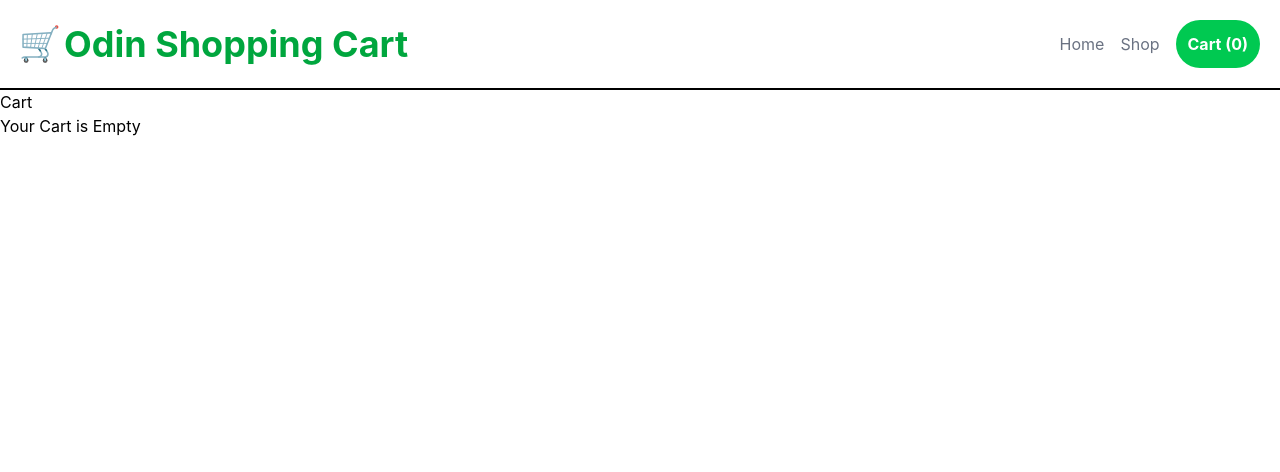
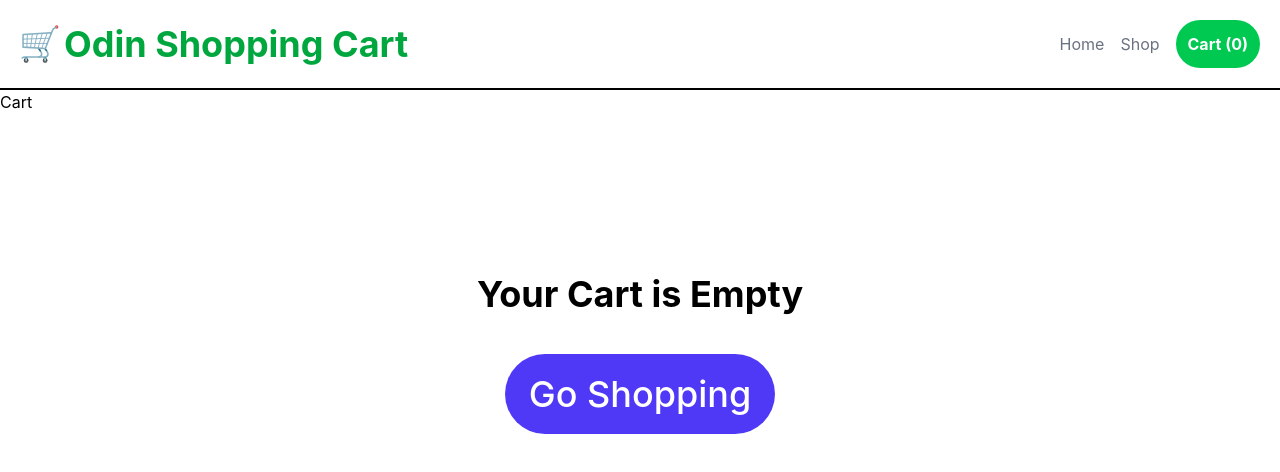
Before and after one commit to Fakecloak/odinProject-shopping-cart, a React (Vite) app: page /cart in a window 1280 px wide. Shown: the top 472 px of the page. Built offline with nearby package versions, Linux system fonts and the light colour scheme.

Commit message:
implement button with NavLink hook to redirect Shop in Empty Cart Page

```diff
--- a/src/components/CartSummary.jsx
+++ b/src/components/CartSummary.jsx
@@ -1,3 +1,4 @@
+import { NavLink } from "react-router";
 function CartSummary({cart}) {
     const totalPrice = cart.reduce(
         (total, item) => total + item.price * item.quantity, 0
@@ -6,7 +7,16 @@ function CartSummary({cart}) {
     return(
         <div>
             {cart.length === 0 ?
-                (<h1>Your Cart is Empty</h1>) : (<h2>Cart Total: ${totalPrice.toFixed(2)}</h2>)
+                (<div className="mx-auto my-40 gap-10 flex flex-col justify-center font-bold text-4xl items-center">
+                <h1 className="">Your Cart is Empty</h1>
+                <NavLink to='/shop'>
+                    <button className="flex px-6 py-5 font-medium bg-indigo-600 hover:bg-indigo-400 hover:shadow-2xl text-white rounded-full">Go Shopping</button>
+                </NavLink>
+                </div>) //if cart empty
+                :
+                (<div className="flex justify-center font-bold text-2xl">
+                    <h2><span className="text-gray-600">Cart Total: </span>${totalPrice.toFixed(2)}</h2>
+                 </div>) //if cart not empty
             }
       </div>
     );
--- a/src/pages/Home.jsx
+++ b/src/pages/Home.jsx
@@ -45,6 +45,7 @@ function Home() {
             className="w-full h-screen object-cover"
           />
         </div>
+
       </div>
     </>
   );
```
